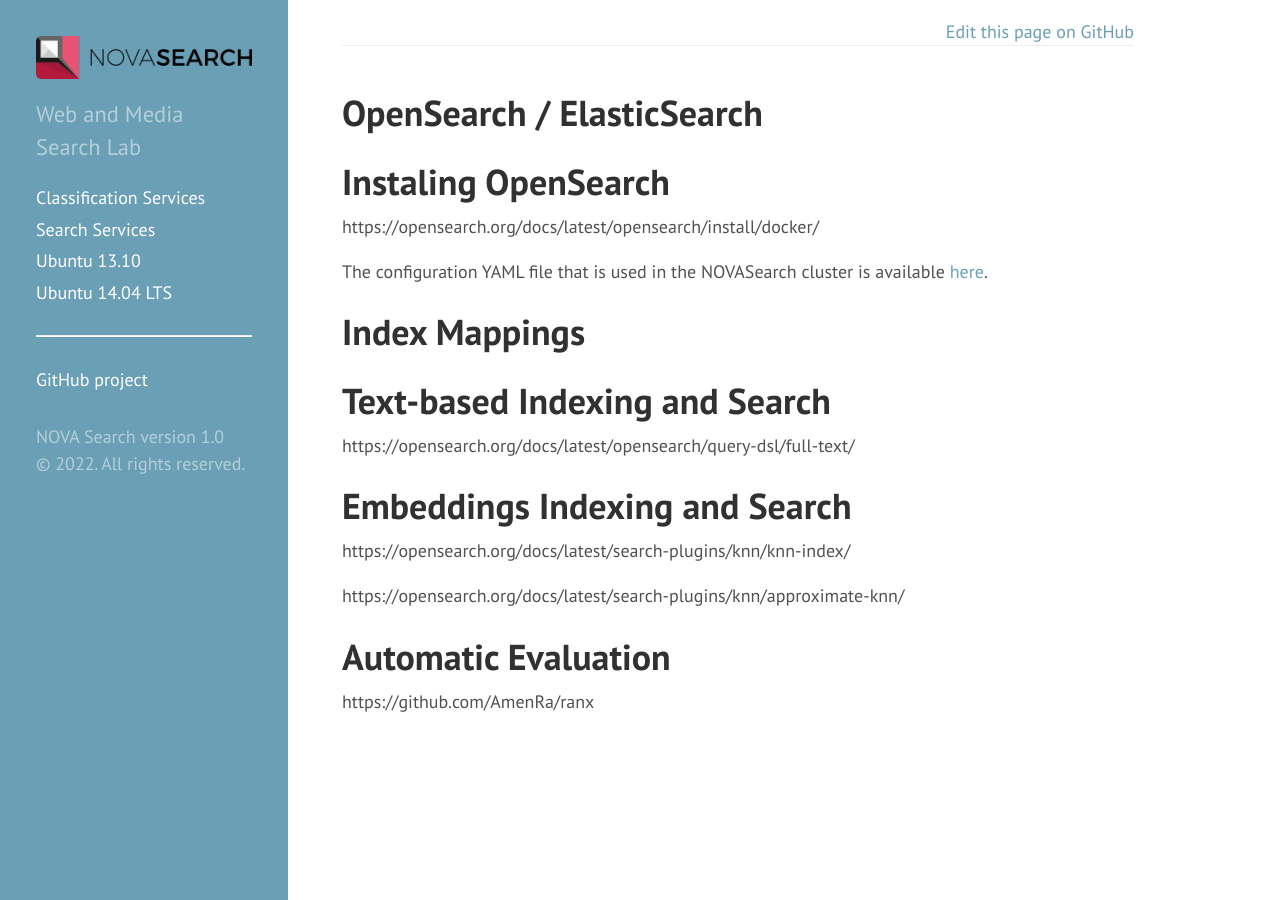
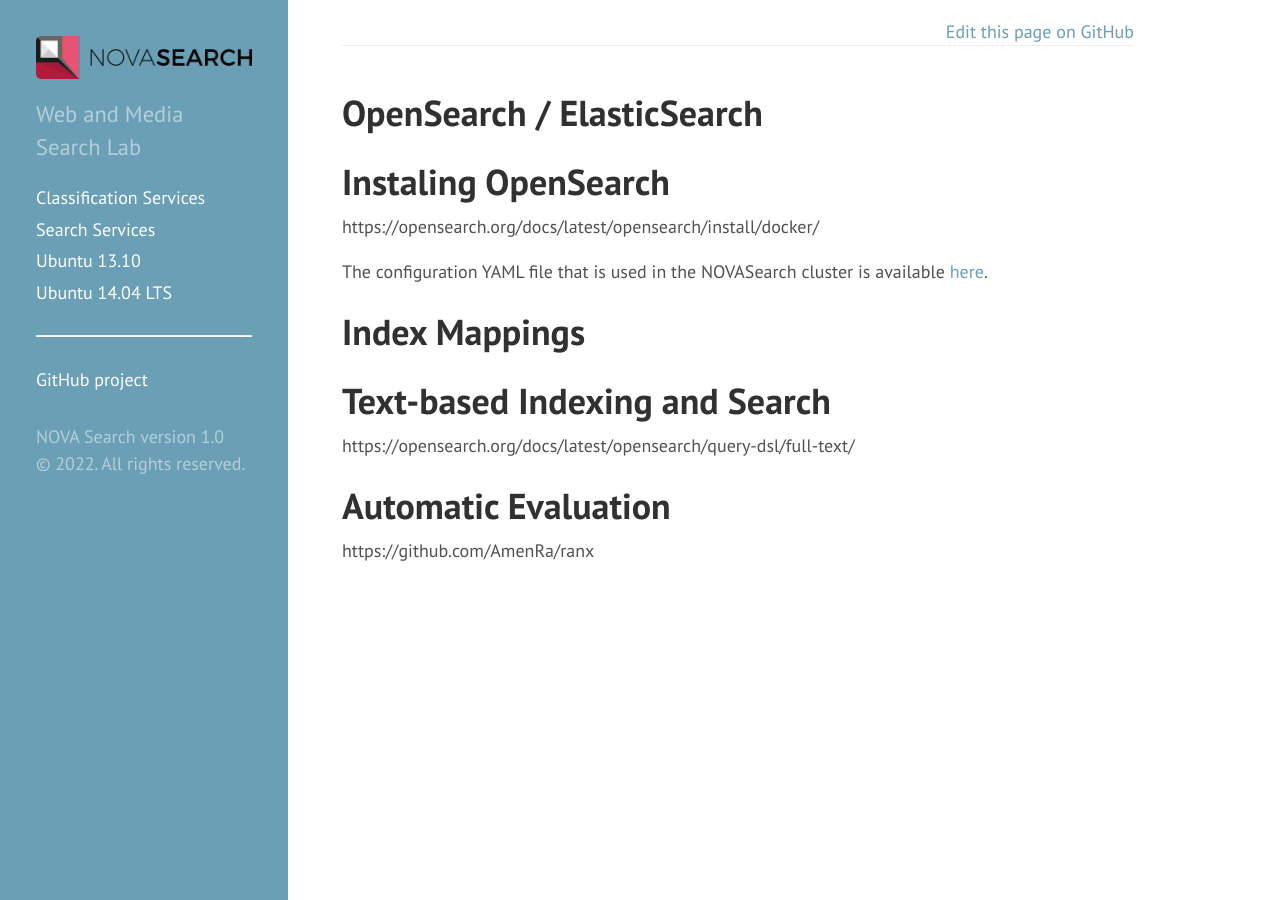
Before and after one commit to novasearch/wiki.novasearch.org, a Jekyll site: the page built from wiki/tutorials/opensearch.md, in a window 1280 px wide. Built offline with Jekyll 4.4.1, drawn with Linux system fonts in a browser that asks for light colours.

Commit message:
Update opensearch.md

```diff
--- a/wiki/tutorials/opensearch.md
+++ b/wiki/tutorials/opensearch.md
@@ -12,10 +12,8 @@
 The configuration YAML file that is used in the NOVASearch cluster is available [here](/wiki/tutorials/docker-compose-opensearch.yml).
 
 
-
 Index Mappings
 =============
-
 
 
 
@@ -26,14 +24,6 @@
 
 
 
-Embeddings Indexing and Search
-=============
-
-https://opensearch.org/docs/latest/search-plugins/knn/knn-index/
-
-https://opensearch.org/docs/latest/search-plugins/knn/approximate-knn/
-
-
 Automatic Evaluation
 =============
 
```
